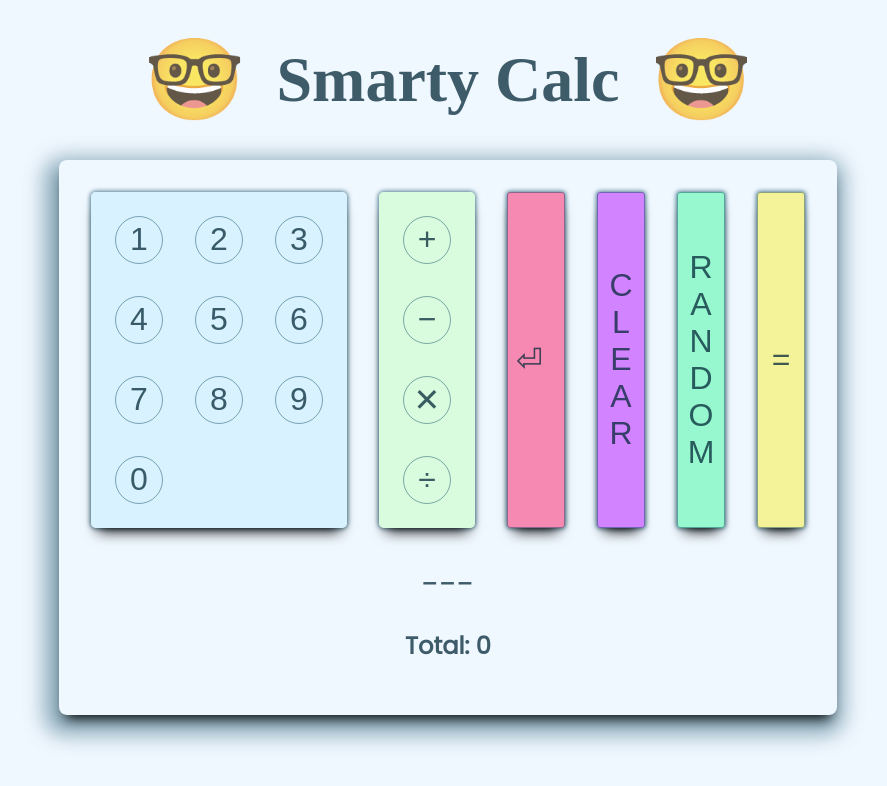
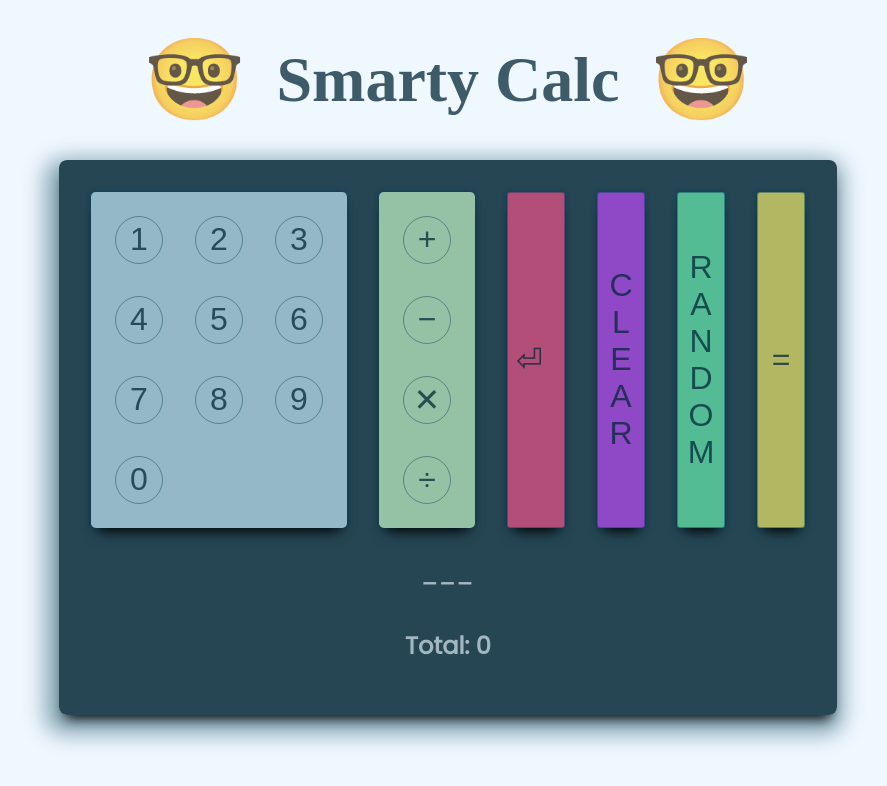
Before and after one commit to NadyaCodes/smarty-calc, a React (Create React App) app: page / in a window 1280 px wide. Shown: the top 786 px of the page, without its empty margins (192-1079 px from the left). Built offline with nearby package versions, Linux system fonts and the light colour scheme; a web font is replaced by a local one.

Commit message:
darken calculator container

```diff
--- a/src/App.css
+++ b/src/App.css
@@ -25,6 +25,8 @@ html {
   animation: fade-in 2.5s linear;
   display: flex;
   justify-content: center;
+  background-color: rgba(3, 39, 55, .85);
+  color: rgba(223, 238, 245, 0.67);
   /* border: .2px solid #05425C; */
   border-radius: .5rem;
   width: fit-content;
```
